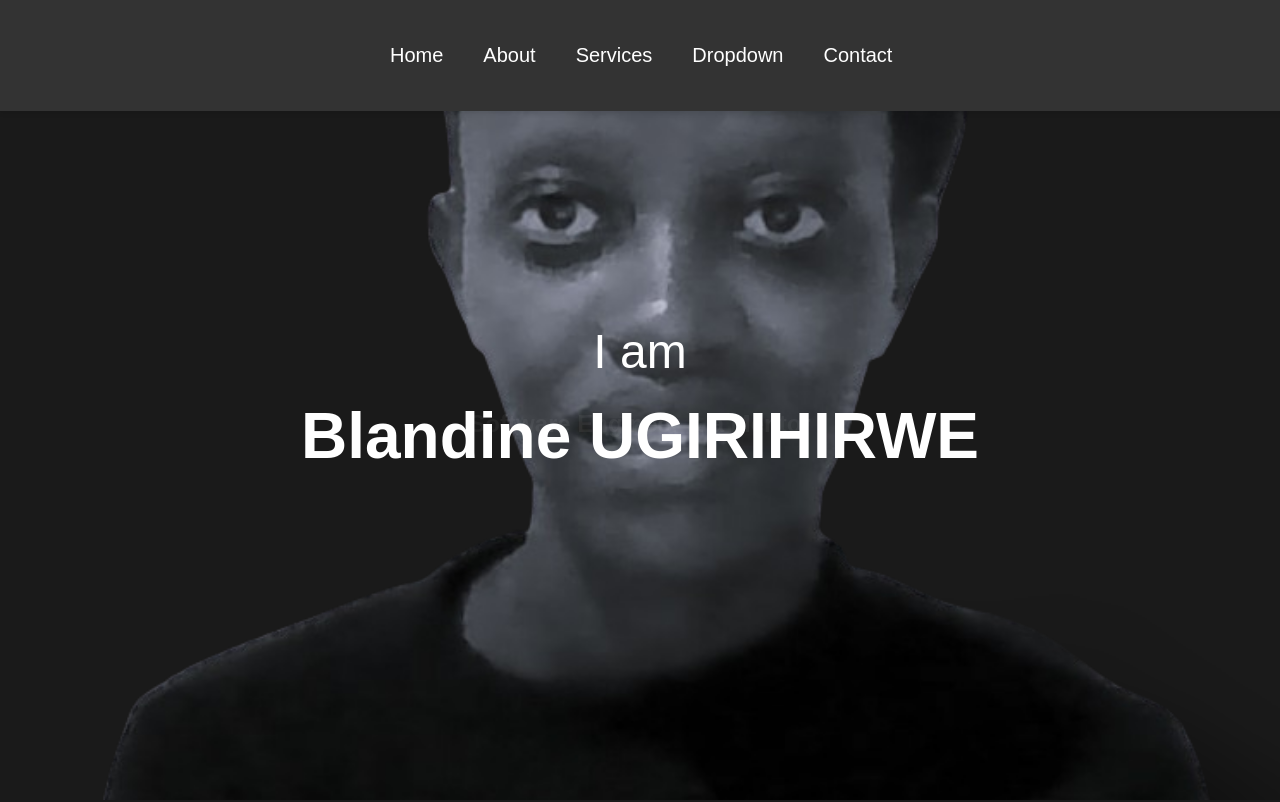
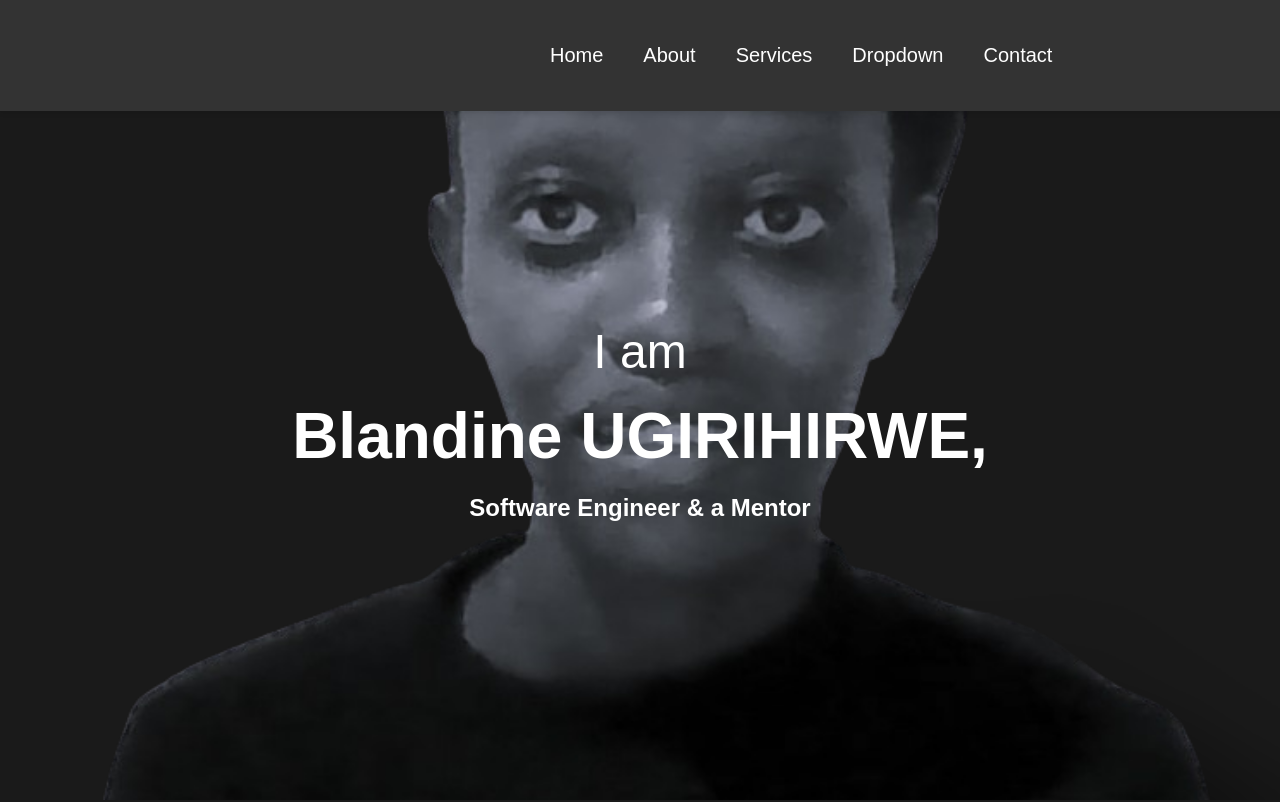
Before and after one commit to UBlandine/alx-portfolio, a React (Create React App) app: page / in a window 1280 px wide. Shown: the top 802 px of the page. Built offline with nearby package versions, Linux system fonts and the light colour scheme.

Commit message:
Update home

```diff
--- a/src/components/About/About.css
+++ b/src/components/About/About.css
@@ -55,7 +55,7 @@
 }
 
 .about-buttons .download-cv {
-  background-color: #6bb0f0;  /* A different color for download button */
+  background-color: #6bb0f0;
   color: #fff;
 }
 
--- a/src/components/Home/Home.css
+++ b/src/components/Home/Home.css
@@ -24,7 +24,7 @@ body {
   display: flex;
   gap: 20px;
   position: relative;
-  margin: 1.5rem 20rem;
+  margin: 1.5rem 30rem;
 }
 
 .nav-links a {
@@ -132,10 +132,10 @@ body {
   font-size: 6rem;
   font-weight: bold;
   position: absolute;
-  top: 50%;
+  top: 100%;
   left: 50%;
   transform: translate(-50%, -50%);
-  color: rgba(255, 255, 255, 0.05);
-  z-index: 1;
+  /* color: rgba(255, 255, 255, 0.05);  */
+  z-index: 3;
   white-space: nowrap;
 }
--- a/src/components/Home/HomeF.js
+++ b/src/components/Home/HomeF.js
@@ -17,8 +17,8 @@ const Home = () => {
 
     <div className="home" id="home">
       <div className="content">
-        <h1>I am <span>Blandine UGIRIHIRWE</span></h1>
-        <p>Software Engineer & a Mentor</p>
+        <h1>I am <span>Blandine UGIRIHIRWE,</span></h1>
+        <p>  Software Engineer & a Mentor</p>
       </div>
     </div>
     <About/>
```
